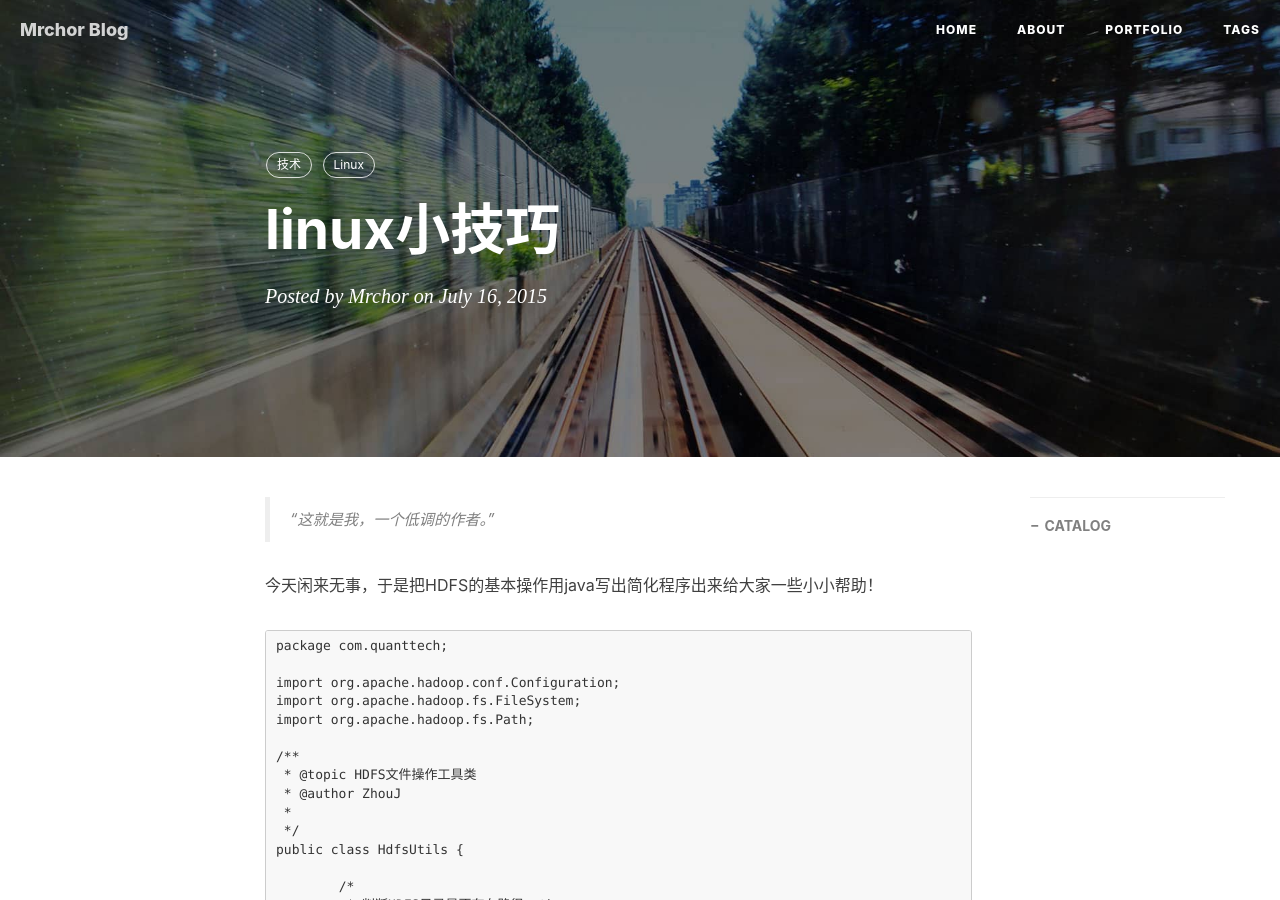
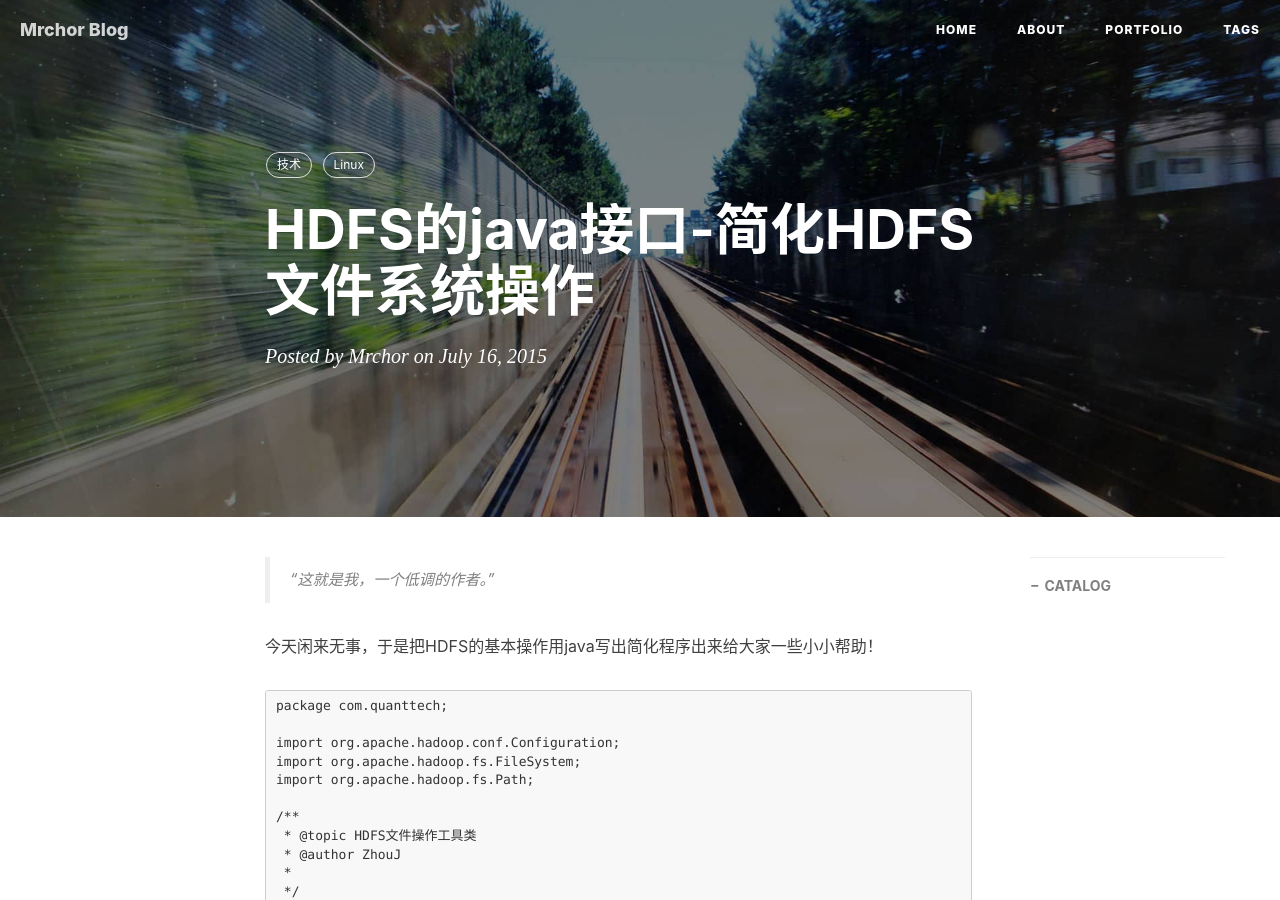
Before and after one commit to mrchor/mrchor.github.io, a Jekyll site: the page built from _posts/2015-07-16-HDFS的java接口——简化HDFS文件系统操作.markdown, in a window 1280 px wide and 900 px high. Built offline with Jekyll 4.4.1, drawn with Linux system fonts in a browser that asks for light colours; nearby versions of some CDN libraries; comment, search, counter and statistics services are not loaded.

Commit message:
修改了标题

```diff
--- a/_posts/2015-07-16-HDFS的java接口——简化HDFS文件系统操作.markdown
+++ b/_posts/2015-07-16-HDFS的java接口——简化HDFS文件系统操作.markdown
@@ -1,6 +1,6 @@
 ---
 layout:     post
-title:      "linux小技巧"
+title:      "HDFS的java接口-简化HDFS文件系统操作"
 date:       2015-07-16 12:00:00
 author:     "Mrchor"
 header-img: "img/post-bg-2015.jpg"
```
